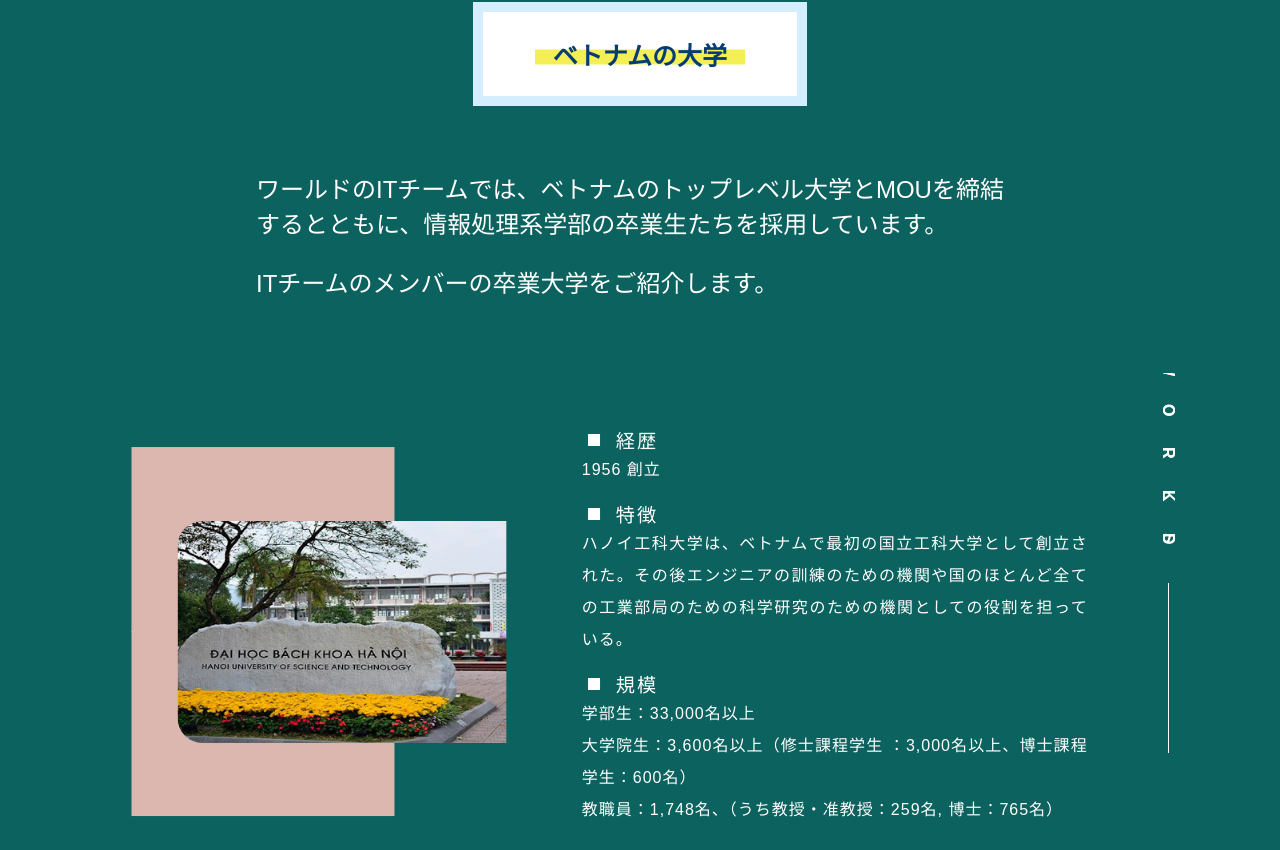
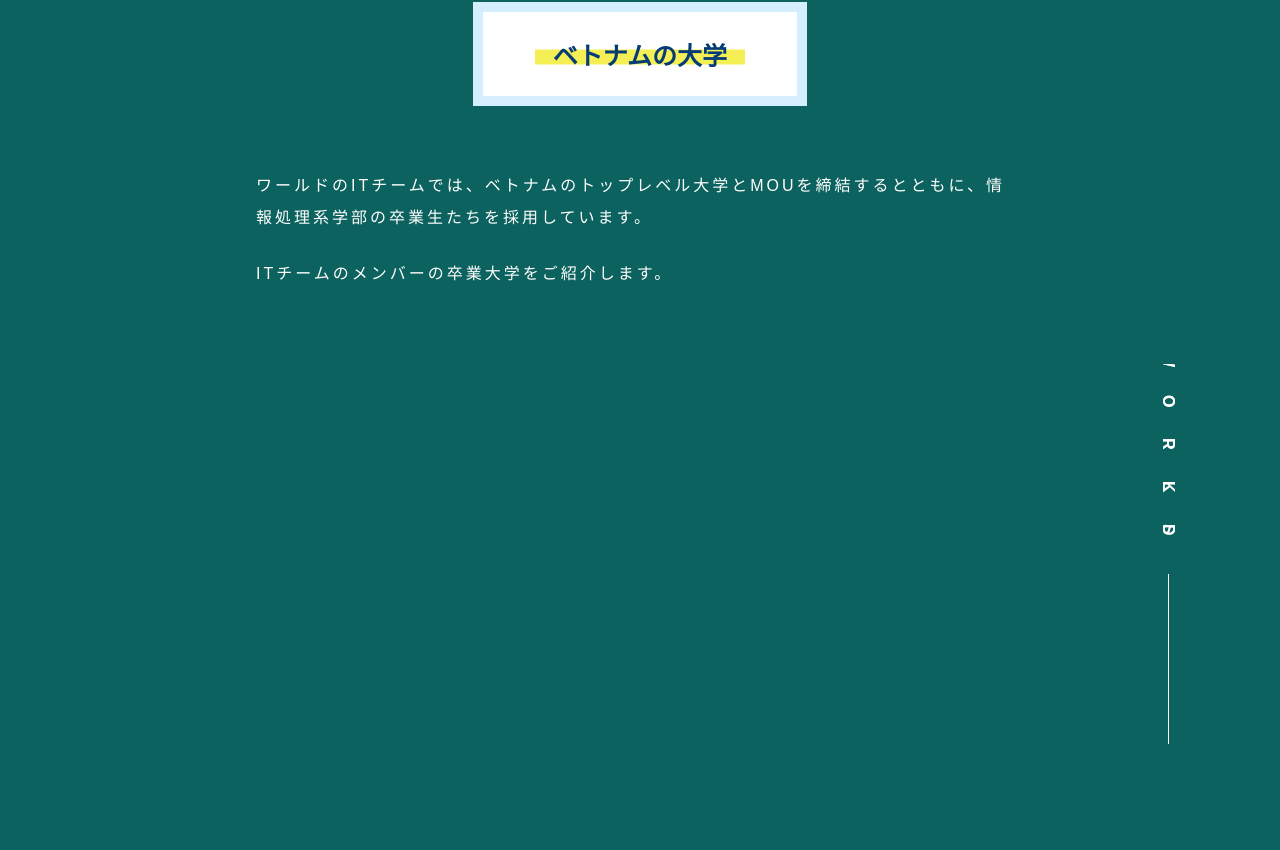
Before and after one commit to rokkuminchan/digitalmarketing, a React (Create React App) app: page / in a window 1280 px wide. Shown: the part 2550-3400 px from the top of the page. Built offline with nearby package versions, Linux system fonts and the light colour scheme.

Commit message:
add University animation

```diff
--- a/src/sections/about us/University.js
+++ b/src/sections/about us/University.js
@@ -1,12 +1,10 @@
-import React, { useRef, useEffect } from "react";
-import { gsap } from "gsap";
+import React from "react";
 import ContentRow from "../../components/ContentRow"
 import {UniversityInner, UniversityImage, UniversityImageInner, UniversityImageBackground, UniversityContent} from "./University.styles"
 
 const University = (props) => {
-    const {description, img, color} = props.item
+    const {name, description, img, color} = props.item
     const index = props.index
-
     return (
         <UniversityInner index = {index}>
             <UniversityImage>
@@ -15,7 +13,7 @@ const University = (props) => {
                     <div></div>
                 </UniversityImageBackground>
                 <UniversityImageInner index = {index}>
-                        <img src={img.src} alt="image" />
+                        <img src={img.src} alt={name} />
                 </UniversityImageInner>
             </UniversityImage>
             <UniversityContent index = {index}>
--- a/src/sections/about us/UniversityIntroduction.styles.js
+++ b/src/sections/about us/UniversityIntroduction.styles.js
@@ -50,8 +50,13 @@ export const Description = styled.div({
     margin: "0 auto",
     marginBottom: "50px",
     '& p': {
-        fontSize: "1.5em",
+        fontSize: "1em",
         fontWeight: 500,
-        margin: "24px 0"
+        letterSpacing: "3px",
+        lineHeight: 2,
+        margin: "24px 0",
+        [mq[2]]: {
+            fontSize: "0.8em",
+        },
     }
 })
--- a/src/sections/about us/UniversityList.js
+++ b/src/sections/about us/UniversityList.js
@@ -21,27 +21,22 @@ const UniversityList = (props) => {
         }
     }
     useEffect(() => {
-
-        // let tl = gsap.timeline({
-        //     paused: true,
-        //     scrollTrigger: {
-        //         trigger: rowRef,
-        //         start: "top 70%",
-        //         end: "80% center",
-        //         scrub: 0.3,
-        //         markers: true
-        //     }
-        // })
-        // let uni = gsap.utils.toArray(universityRefs.current)
-        // // console.log(uni);
-        // uni.forEach(el => {
-        //     let section = el.querySelectorAll('div img')
-
-        //     console.log(section);
-        //     tl.fromTo (el, {opacity: 0}, {opacity: 1, duration: 3, stagger: {
-        //         from: "start", each: .1, repeat: 0
-        //       }},0)
-        // })
+        const university = gsap.utils.toArray(universityRefs.current)
+        university.forEach(el => {
+            const section = el.querySelectorAll('div')
+            const tl = gsap.timeline({
+                paused: true,
+                scrollTrigger: {
+                    trigger: el,
+                    start: "top 85%",
+                    end: "80% center",
+                    scrub: true,
+                }
+            })
+            tl.fromTo (section, {autoAlpha: 0}, {autoAlpha: 1, ease: "power3.out", stagger: {
+                from: "start", each: .1, repeat: 0
+              }},0)
+        })
 
         ScrollTrigger.create({
             trigger: bookmarkRef,
--- a/src/sections/footer/Footer.js
+++ b/src/sections/footer/Footer.js
@@ -1,5 +1,4 @@
-import React, { useRef, useEffect } from "react";
-import { gsap } from "gsap";
+import React from "react";
 import { FaFacebookF, FaTwitter, FaYoutube } from 'react-icons/fa'
 import Logo from '../../img/logo.png'
 import {Wrapper, Shape, Left, Center, Right, Copyright} from "./Footer.styles"
```
